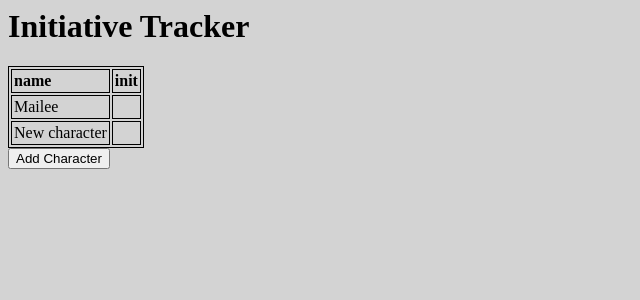
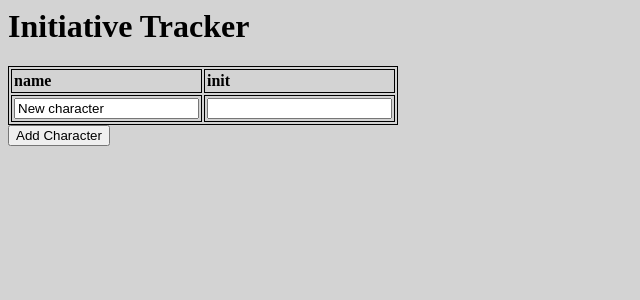
Before and after one commit to parallaxeffect/inittracker, a React app: page / in a window 1280 px wide. Both pictures are taken after a click on the button "Add Character". Shown: the top 300 px of the page, without its empty margins (0-640 px from the left). Built offline with nearby package versions, Linux system fonts and the light colour scheme.

Commit message:
make fields editable

```diff
--- a/package.json
+++ b/package.json
@@ -19,6 +19,7 @@
     "webpack-dev-server": "^2.9.1"
   },
   "dependencies": {
+    "babel-plugin-transform-decorators-legacy": "^1.3.4",
     "babel-plugin-transform-object-rest-spread": "^6.26.0",
     "react": "^16.0.0",
     "react-dom": "^16.0.0",
--- a/src/components/CharacterList.jsx
+++ b/src/components/CharacterList.jsx
@@ -1,7 +1,7 @@
 import React from 'react'
 import {connect} from 'react-redux'
 
-import {listCharacters} from '../redux/characters.jsx'
+import {listCharacters, editCharacterField} from '../redux/characters.jsx'
 
 class InitiativeList extends React.Component {
   render() {
@@ -41,7 +41,29 @@ var InitiativeRow =  function (props) {
     </tr>)
 }
 
-var InitiativeStat = function (props) {
-  var {character, stat} = props
-  return <td>{character[stat]}</td>
+@connect(
+  ()=>{ return {} },
+  (dispatch)=>{
+    return {
+      updateFieldValue:(id, field, value) =>
+        dispatch(editCharacterField(id, field, value))
+    }
+  }
+)
+class InitiativeStat extends React.Component{
+  onValueChanged(e) {
+    var {character, stat, updateFieldValue} = this.props
+    var {id} = character
+    var value = e.target.value
+    console.log(id, stat, value)
+    updateFieldValue(id, stat, value)
+  }
+
+  render() {
+    var {character, stat} = this.props
+    return <td><input
+      value={character[stat] || ""}
+      onChange={this.onValueChanged.bind(this)}/>
+    </td>
+  }
 }
--- a/src/redux/characters.jsx
+++ b/src/redux/characters.jsx
@@ -2,8 +2,7 @@ import shortid from 'shortid'
 
 var initialState = {
   characters: {
-    allIds: ["first"],
-    first: {id:"first", name:"Mailee"}
+    allIds: [],
   }
 }
 
@@ -14,8 +13,19 @@ export var reducer = function (state = initialState, action) {
         ...state,
         characters: {
           ...state.characters,
+          [action.id]: action.character,
           allIds: [...state.characters.allIds, action.id],
-          [action.id]: action.character
+        }
+      }
+    case 'EDIT_CHARACTER_FIELD':
+      return {
+        ...state,
+        characters: {
+          ...state.characters,
+          [action.id]: {
+            ...state.characters[action.id],
+            [action.field]: action.value
+          }
         }
       }
     default:
@@ -36,6 +46,15 @@ export var addCharacter = function () {
   }
 }
 
+export var editCharacterField = function(id, field, value) {
+  return {
+    type: "EDIT_CHARACTER_FIELD",
+    id,
+    field,
+    value
+  }
+}
+
 // Selectors
 export var listCharacters = (state) => {
   return { characters: state.characters.allIds.map(
```
Also changed, not shown: .babelrc.
